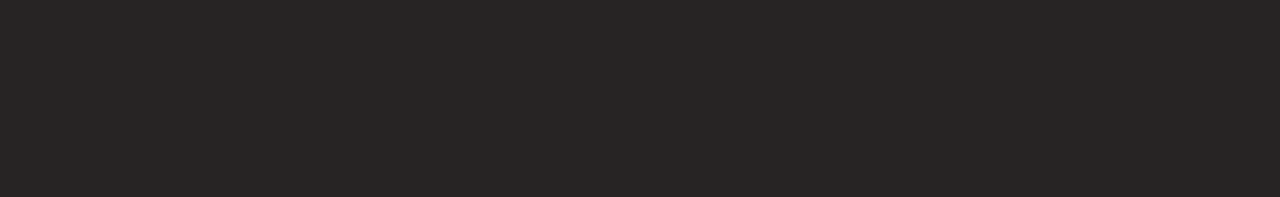
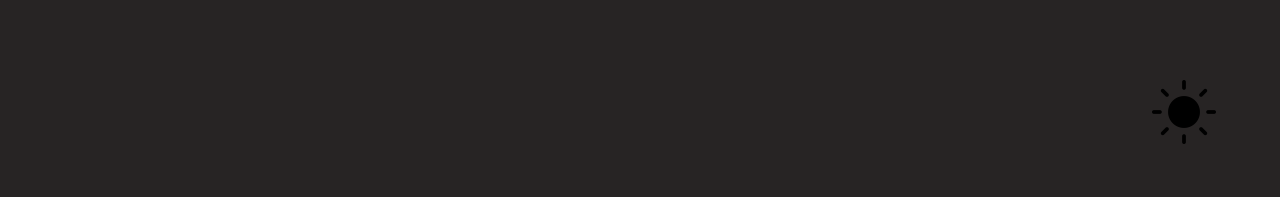
Before and after one commit to Evgenii-Buslaev/PortfolioSiteReact, a React (Create React App) app: page / in a window 1280 px wide. Shown: the top 197 px of the page. Built offline with nearby package versions, Linux system fonts and the light colour scheme.

Commit message:
Add mode state and changing function, render

```diff
--- a/src/App.js
+++ b/src/App.js
@@ -1,12 +1,24 @@
+import { useState } from "react";
+
 import AppSection from "./components/AppSection";
 import Greeting from "./components/Greeting";
 import "./App.css";
 
 function App() {
+  const [mode, setMode] = useState("light");
+
+  function changeMode() {
+    if (mode === "dark") {
+      setMode("light");
+      return;
+    }
+    setMode("dark");
+  }
+
   return (
     <div className="App">
       <AppSection name="greeting">
-        <Greeting />
+        <Greeting mode={mode} changeMode={() => changeMode(mode)} />
       </AppSection>
       <AppSection name="about" />
       <AppSection name="portfolio" />
--- /dev/null
+++ b/src/UI/ImageButtons.jsx
@@ -0,0 +1,23 @@
+import styles from "../css/ImageButtons.module.css";
+
+function ImageButtons({ click, style, image, alt }) {
+  return (
+    <div>
+      <button
+        className={styles.button}
+        style={{
+          ...style,
+          appearance: "none",
+          border: "none",
+          outline: "none",
+          background: "none",
+        }}
+        onClick={click}
+      >
+        <img className={styles.image} src={image} alt={alt}></img>
+      </button>
+    </div>
+  );
+}
+
+export default ImageButtons;
--- a/src/components/Greeting.jsx
+++ b/src/components/Greeting.jsx
@@ -1,11 +1,33 @@
+import ImageButtons from "../UI/ImageButtons";
+
 import styles from "../css/Greeting.module.css";
 
-function Greeting() {
+import dark from "../icons/mode/dark-mode.png";
+import light from "../icons/mode/light-mode.png";
+
+function Greeting({ mode, changeMode }) {
   return (
-    <div className={styles.greetingCont}>
-      <h1>Добро пожаловать</h1>
-      <h2>На страницу моих работ</h2>
-    </div>
+    <>
+      {mode === "dark" ? (
+        <ImageButtons
+          click={changeMode}
+          style={{ top: "5rem", left: "90%" }}
+          image={dark}
+          alt="dark-mode"
+        />
+      ) : (
+        <ImageButtons
+          click={changeMode}
+          style={{ top: "5rem", left: "90%" }}
+          image={light}
+          alt="light-mode"
+        />
+      )}
+      <div className={styles.greetingCont}>
+        <h1>Добро пожаловать</h1>
+        <h2>На страницу моих работ</h2>
+      </div>
+    </>
   );
 }
 
--- /dev/null
+++ b/src/css/ImageButtons.module.css
@@ -0,0 +1,12 @@
+.button {
+  position: absolute;
+}
+
+.button:hover {
+  opacity: 0.3;
+}
+
+.image {
+  width: 4rem;
+  cursor: pointer;
+}
--- a/src/css/reset.css
+++ b/src/css/reset.css
@@ -17,6 +17,15 @@ input,
 textarea,
 select {
   -webkit-appearance: none;
+}
+
+button,
+input,
+textarea {
+  appearance: none;
+  border: none;
+  outline: none;
+  background: none;
 }
 
 body,
```
Also changed, not shown: src/icons/mode/dark-mode.png (added), src/icons/mode/light-mode.png (added).
